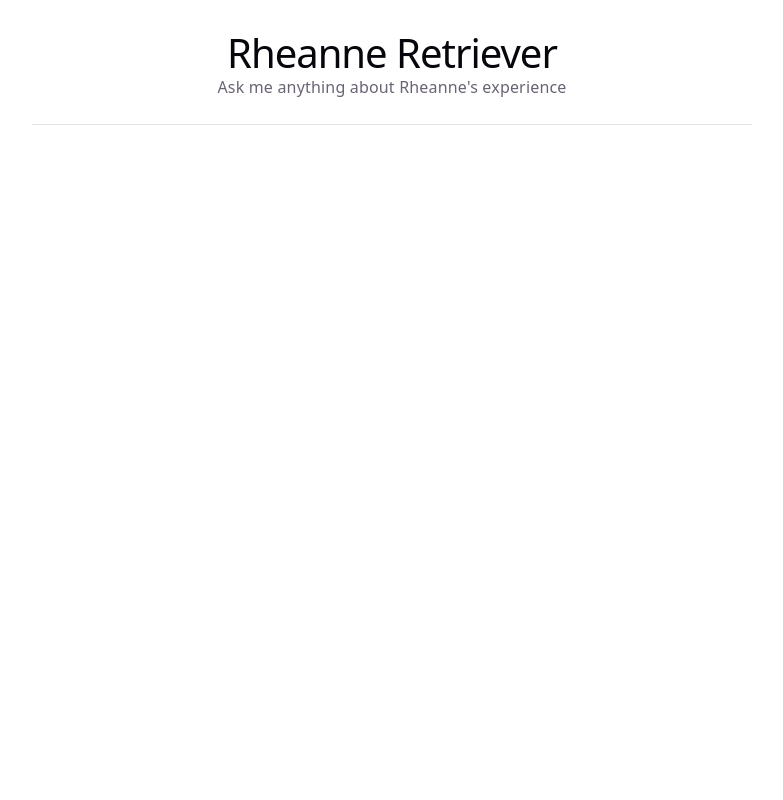
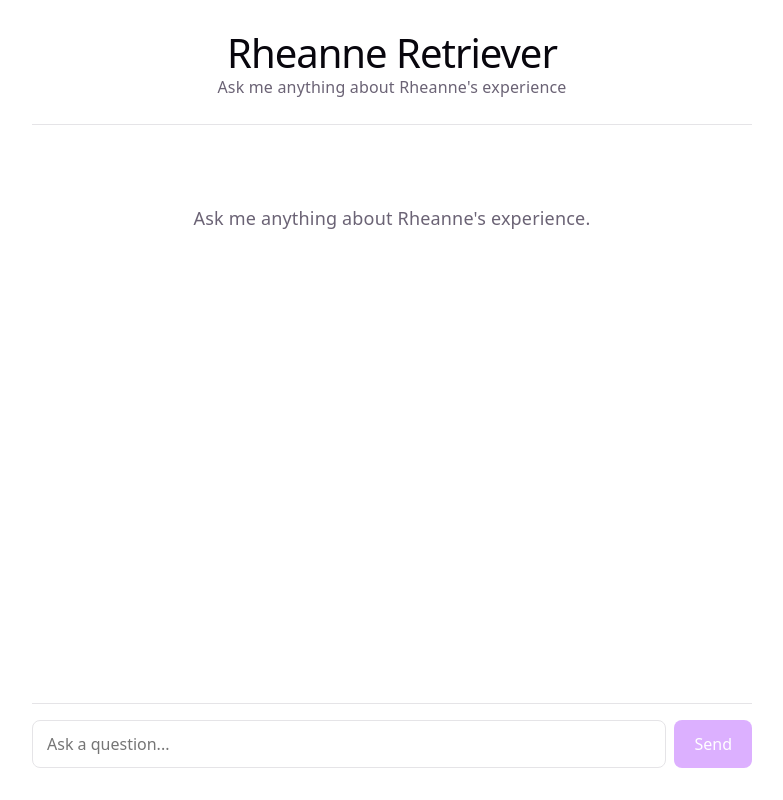
Before and after one commit to rheannemcintosh/rheanne-retriever, a Vue app: page / in a window 1280 px wide. Shown: the whole page, without its empty margins (248-1031 px from the left). Built offline with nearby package versions, Linux system fonts and the light colour scheme.

Commit message:
feat: add ChatWindow and ChatInput components
Introduce chat UI components composed in AppLayout — message list
with empty state and a text input with send button.

[RR-17]

```diff
--- a/src/App.vue
+++ b/src/App.vue
@@ -1,7 +1,12 @@
 <script setup>
 import AppLayout from './components/AppLayout.vue';
+import ChatWindow from './components/ChatWindow.vue';
+import ChatInput from './components/ChatInput.vue';
 </script>
 
 <template>
-    <AppLayout />
+    <AppLayout>
+        <ChatWindow :messages="[]" />
+        <ChatInput @submit="() => {}" />
+    </AppLayout>
 </template>
--- /dev/null
+++ b/src/components/ChatInput.vue
@@ -0,0 +1,82 @@
+<script setup>
+    import { ref } from 'vue';
+
+    defineProps({
+        disabled: {
+            type: Boolean,
+            default: false,
+        },
+    });
+
+    const emit = defineEmits(['submit']);
+    const input = ref('');
+
+    function handleSubmit() {
+        const text = input.value.trim();
+        if (!text) return;
+        emit('submit', text);
+        input.value = '';
+    }
+</script>
+
+<template>
+    <form class="chat-input" @submit.prevent="handleSubmit">
+        <input
+            v-model="input"
+            class="chat-input__field"
+            type="text"
+            placeholder="Ask a question..."
+            :disabled="disabled"
+        />
+        <button
+            class="chat-input__button"
+            type="submit"
+            :disabled="disabled || !input.trim()"
+        >
+            Send
+        </button>
+    </form>
+</template>
+
+<style scoped>
+    .chat-input {
+        display: flex;
+        gap: 8px;
+        padding-top: 16px;
+        border-top: 1px solid var(--border);
+    }
+
+    .chat-input__field {
+        flex: 1;
+        padding: 10px 14px;
+        border: 1px solid var(--border);
+        border-radius: 8px;
+        font: inherit;
+        font-size: 16px;
+        color: var(--text-h);
+        background: var(--bg);
+        outline: none;
+        transition: border-color 0.2s;
+    }
+
+    .chat-input__field:focus {
+        border-color: var(--accent);
+    }
+
+    .chat-input__button {
+        padding: 10px 20px;
+        background: var(--accent);
+        color: #fff;
+        border: none;
+        border-radius: 8px;
+        font: inherit;
+        font-size: 16px;
+        cursor: pointer;
+        transition: opacity 0.2s;
+    }
+
+    .chat-input__button:disabled {
+        opacity: 0.4;
+        cursor: not-allowed;
+    }
+</style>
--- /dev/null
+++ b/src/components/ChatWindow.vue
@@ -0,0 +1,71 @@
+<script setup>
+    defineProps({
+        messages: {
+            type: Array,
+            default: () => [],
+        },
+    });
+</script>
+
+<template>
+    <div class="chat-window">
+        <p v-if="messages.length === 0" class="chat-window__empty">
+            Ask me anything about Rheanne's experience.
+        </p>
+        <div v-else class="chat-window__messages">
+            <div
+                v-for="(msg, index) in messages"
+                :key="index"
+                class="chat-message"
+                :class="`chat-message--${msg.role}`"
+            >
+                <p class="chat-message__text">{{ msg.text }}</p>
+            </div>
+        </div>
+    </div>
+</template>
+
+<style scoped>
+    .chat-window {
+        flex: 1;
+        overflow-y: auto;
+        display: flex;
+        flex-direction: column;
+        gap: 16px;
+        padding-bottom: 16px;
+    }
+
+    .chat-window__empty {
+        color: var(--text);
+        text-align: center;
+        margin-top: 48px;
+    }
+
+    .chat-window__messages {
+        display: flex;
+        flex-direction: column;
+        gap: 12px;
+    }
+
+    .chat-message {
+        max-width: 80%;
+        padding: 12px 16px;
+        border-radius: 12px;
+        font-size: 16px;
+        line-height: 1.5;
+    }
+
+    .chat-message--user {
+        align-self: flex-end;
+        background: var(--accent);
+        color: #fff;
+        border-bottom-right-radius: 4px;
+    }
+
+    .chat-message--agent {
+        align-self: flex-start;
+        background: var(--border);
+        color: var(--text-h);
+        border-bottom-left-radius: 4px;
+    }
+</style>
```
Also changed, not shown: .claude/plans/RR-17.md.
